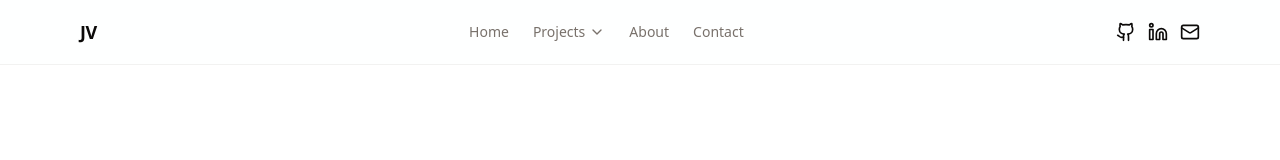
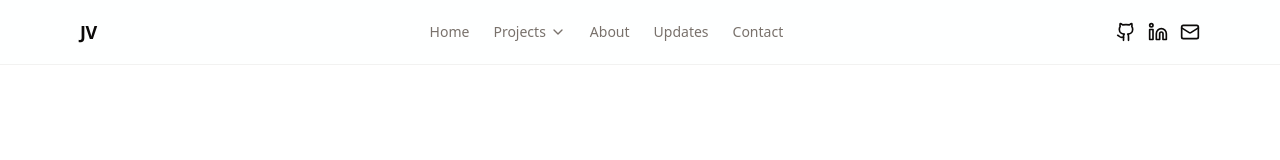
Before and after one commit to Jacob9610/jacobvazquez, a Next.js app: page / in a window 1280 px wide. Shown: the top 160 px of the page. Built offline with nearby package versions, Linux system fonts and the light colour scheme.

Commit message:
updated nav to inlcude /updates link

```diff
--- a/src/components/layout/Navbar.tsx
+++ b/src/components/layout/Navbar.tsx
@@ -58,6 +58,9 @@ export default function Navbar() {
           <Link href="/#about" className="text-sm text-muted-foreground hover:text-foreground">
             About
           </Link>
+          <Link href="/Updates" className="text-sm text-muted-foreground hover:text-foreground">
+            Updates
+          </Link>
           <Link href="/#contact" className="text-sm text-muted-foreground hover:text-foreground">
             Contact
           </Link>
```
